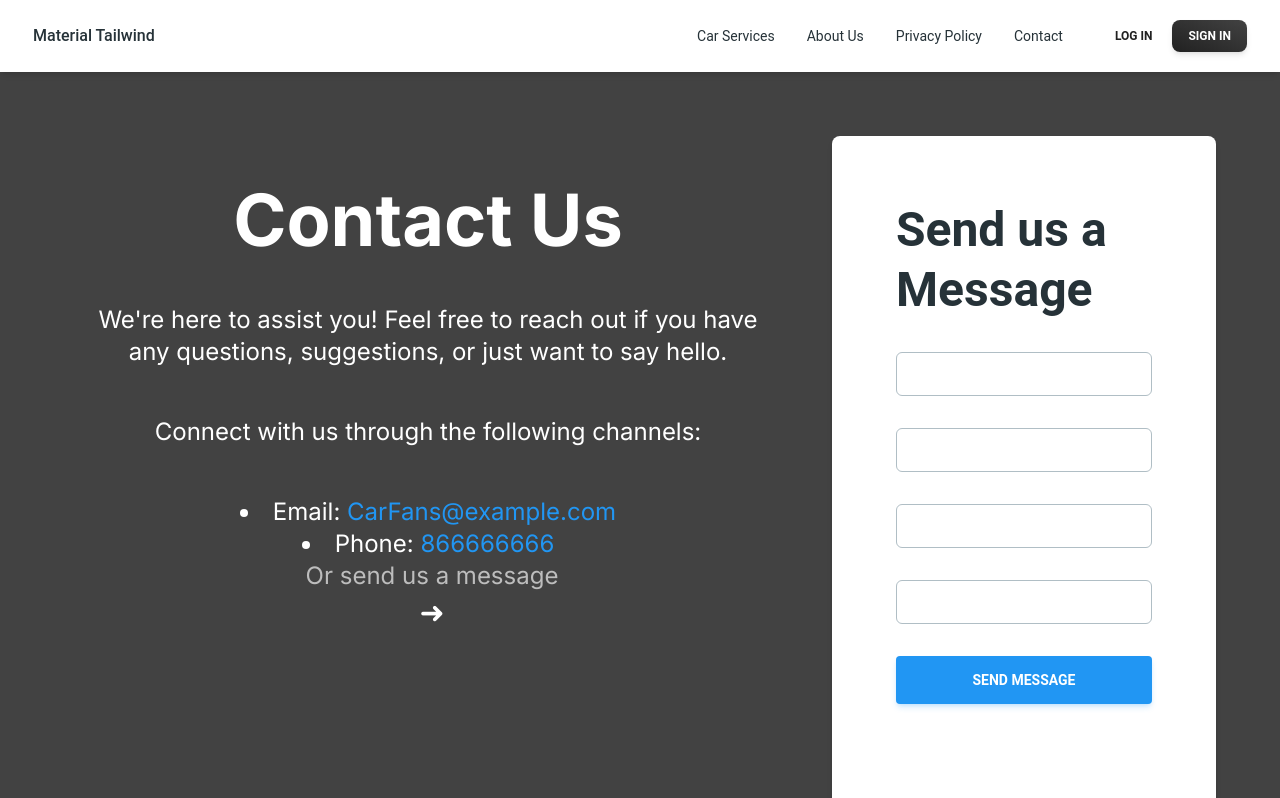
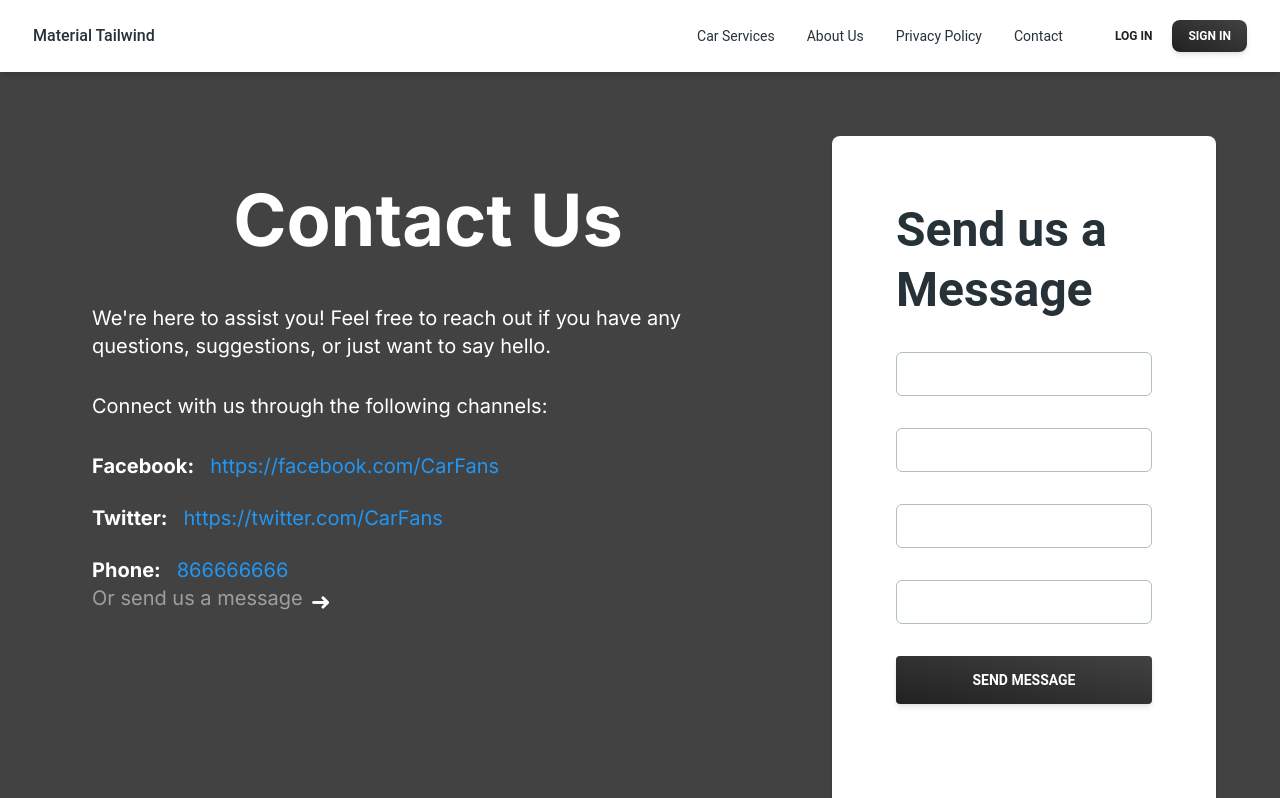
Before and after one commit to MatasAdmoneo/CarFans, a Next.js app in the folder fe/: page /contact in a window 1280 px wide. Shown: the top 798 px of the page. Built offline with nearby package versions, Linux system fonts and the light colour scheme; no server answers.

Commit message:
contact page fixed

```diff
--- a/fe/src/app/contact/page.tsx
+++ b/fe/src/app/contact/page.tsx
@@ -1,29 +1,57 @@
-import {
-  Card,
-  Input,
-  Button,
-  Typography,
-} from "@/lib/materialTailwindExports";
+"use client"
+import React, { useState } from 'react';
+import { Card, Input, Button, Typography } from "@/lib/materialTailwindExports";
+import toast from "react-hot-toast";
 
 const ContactPage = () => {
+  const [formData, setFormData] = useState({
+    name: '',
+    email: '',
+    subject: '',
+    message: '',
+  });
+
+  const handleFormSubmit = async () => {
+    toast.success("Message sent successfully!");
+
+    setTimeout(() => {
+      setFormData({
+        name: '',
+        email: '',
+        subject: '',
+        message: '',
+      });
+    }, 2000);
+  };
+
   return (
     <div className="bg-gray-800 text-white flex h-screen p-8 md:p-16">
-      <main className="flex-1 py-12 text-center">
-        <h1 className="text-7xl md:text-7xl font-bold mb-12">Contact Us</h1>
-        <div className="max-w-2xl mx-auto text-xl md:text-2xl leading-relaxed">
-          <p className="mb-12">
+      <main className="flex-1 py-12 text-center md:text-left">
+        <h1 className="text-5xl md:text-7xl font-bold text-center mb-8 md:mb-12">Contact Us</h1>
+        <div className="max-w-2xl mx-auto text-lg md:text-xl leading-relaxed">
+          <p className="mb-8">
             We{'\''}re here to assist you! Feel free to reach out if you have any questions, suggestions, or just want to say hello.
           </p>
-          <p className="mb-12">
+          <p className="mb-8">
             Connect with us through the following channels:
           </p>
-          <ul className="list-disc list-inside mb-8">
-            <li>Email: <a href="mailto:info@example.com" className="text-blue-500 hover:underline">CarFans@example.com</a></li>
-            <li>
-              Phone: <span className="text-blue-500">866666666</span>
+          <ul className="list-none mb-8 pl-0">
+            <li className="mb-6 flex items-center">
+              <strong className="mr-4">Facebook:</strong>
+              <a href="https://facebook.com/CarFans" className="text-blue-500 hover:underline">https://facebook.com/CarFans</a>
+            </li>
+            <li className="mb-6 flex items-center">
+              <strong className="mr-4">Twitter:</strong>
+              <a href="https://twitter.com/CarFans" className="text-blue-500 hover:underline">https://twitter.com/CarFans</a>
+            </li>
+            <li className="flex items-center">
+              <strong className="mr-4">Phone:</strong>
+              <span className="text-blue-500">866666666</span>
+            </li>
+            <li className="flex items-center ">
               <br />
-              <span className="block ml-2 text-gray-400">Or send us a message</span>
-              <span className="inline-block ml-2 transform translate-y-0.5 text-3xl">&#10140;</span>
+              <span className="text-gray-500 mb-2">Or send us a message</span>
+              <span className="ml-2 text-2xl block">&#10140;</span>
             </li>
           </ul>
         </div>
@@ -35,32 +63,41 @@ const ContactPage = () => {
           <Input
             size="lg"
             placeholder="Your Name"
-            className=" !border-t-blue-gray-200 focus:!border-t-gray-900"
+            className="!border-t-blue-gray-200 focus:!border-t-gray-900"
             crossOrigin=""
+            value={formData.name}
+            onChange={(e) => setFormData({ ...formData, name: e.target.value })}
           />
           <Input
             size="lg"
             placeholder="Your Email"
-            className=" !border-t-blue-gray-200 focus:!border-t-gray-900"
+            className="!border-t-blue-gray-200 focus:!border-t-gray-900"
             crossOrigin=""
+            value={formData.email}
+            onChange={(e) => setFormData({ ...formData, email: e.target.value })}
           />
           <Input
             size="lg"
             placeholder="Subject"
-            className=" !border-t-blue-gray-200 focus:!border-t-gray-900"
+            className="!border-t-blue-gray-200 focus:!border-t-gray-900"
             crossOrigin=""
+            value={formData.subject}
+            onChange={(e) => setFormData({ ...formData, subject: e.target.value })}
           />
           <Input
             size="lg"
             placeholder="Your Message"
-            className=" !border-t-blue-gray-200 focus:!border-t-gray-900"
+            className="!border-t-blue-gray-200 focus:!border-t-gray-900"
             crossOrigin=""
+            value={formData.message}
+            onChange={(e) => setFormData({ ...formData, message: e.target.value })}
           />
           <Button
             type="button"
-            color="blue"
             size="lg"
             className="rounded"
+            variant="gradient"
+            onClick={handleFormSubmit}
           >
             Send Message
           </Button>
```
